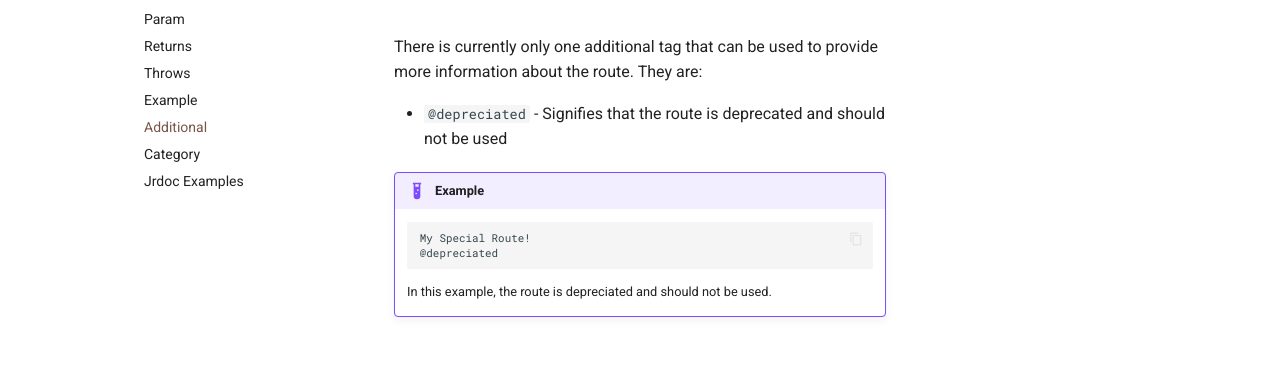
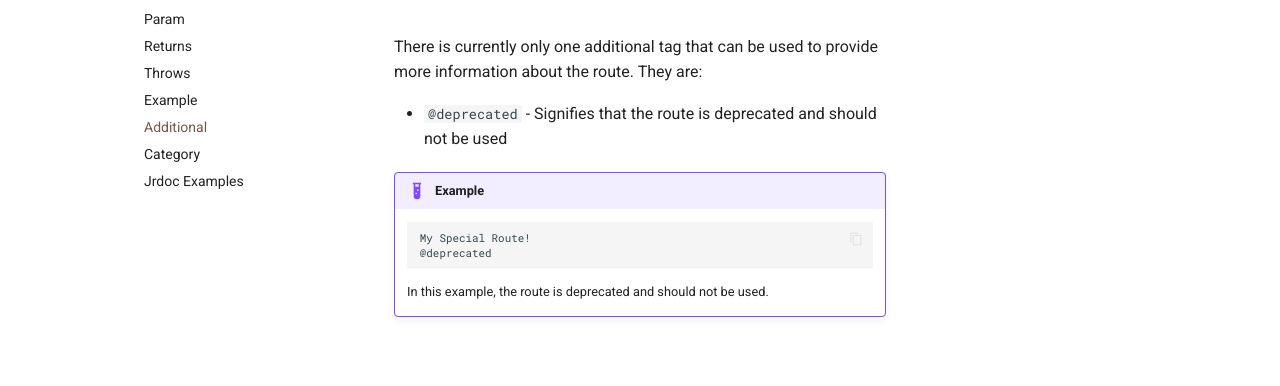
Before and after one commit to Joyte/JoyRouter, an MkDocs documentation site: the page built from docs/jrdoc/additional.md, in a window 1280 px wide. Shown: the part 194-580 px from the top of the page. Built offline with MkDocs 1.6.1 and Material for MkDocs 9.7.7, drawn with Linux system fonts in a browser that asks for light colours; comment, search, counter and statistics services are not loaded.

Commit message:
Fix spelling of deprecated

````diff
--- a/docs/jrdoc/additional.md
+++ b/docs/jrdoc/additional.md
@@ -5,12 +5,12 @@ title: JrDoc Additional tags
 There is currently only one additional tag that can be used to provide more information about the route.
 They are:
 
--   `@depreciated` - Signifies that the route is deprecated and should not be used
+-   `@deprecated` - Signifies that the route is deprecated and should not be used
 
 !!! example
 
     ```jsdoc
     My Special Route!
-    @depreciated
+    @deprecated
     ```
-    In this example, the route is depreciated and should not be used.
+    In this example, the route is deprecated and should not be used.
````
Also changed, not shown: docs/examples.md (+3 -3 lines), docs/jrdoc/jrdoc_examples.md (+1 -1 lines), docs/jrdoc/param.md (+2 -2 lines), 1 other file.
